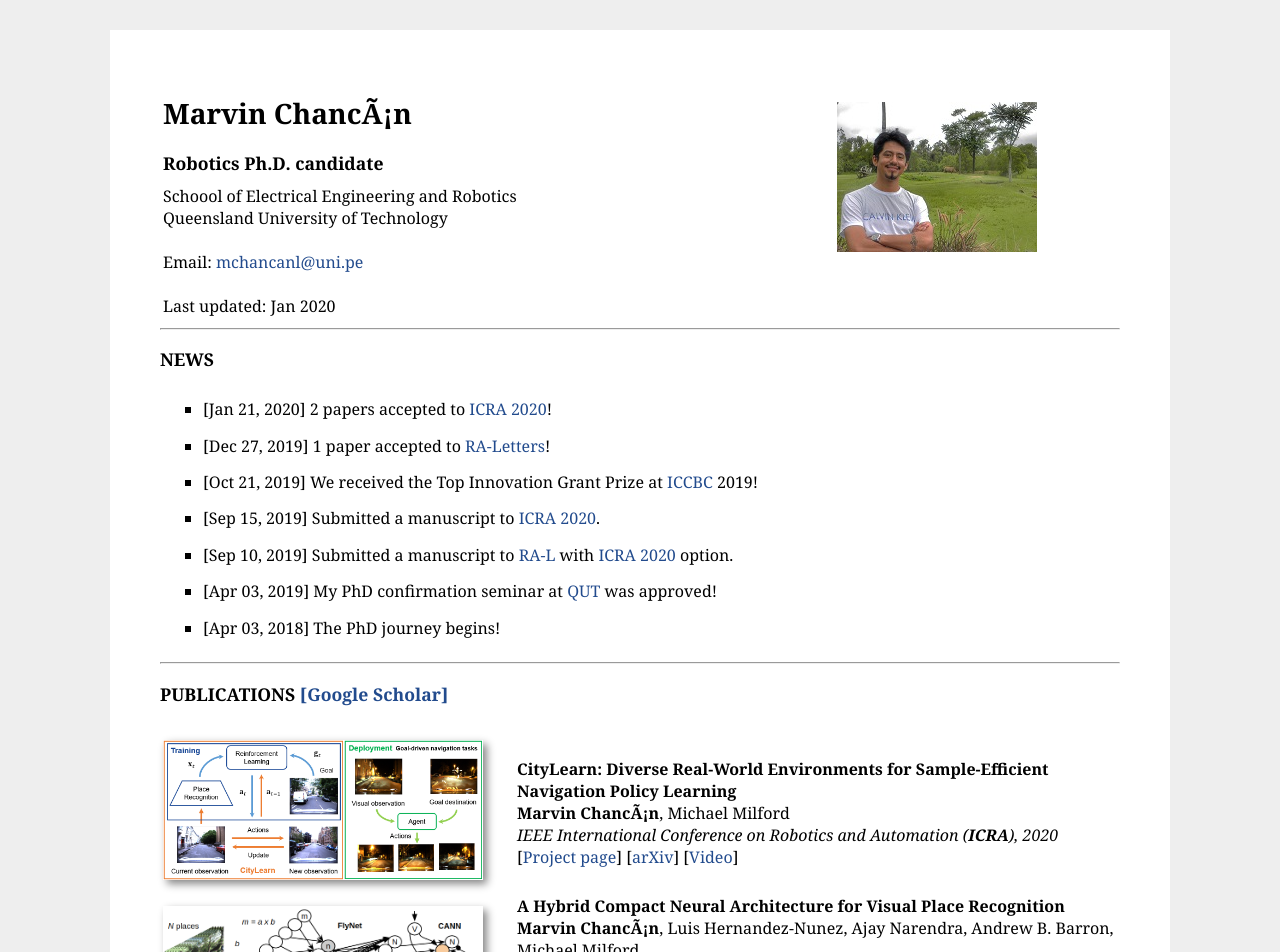
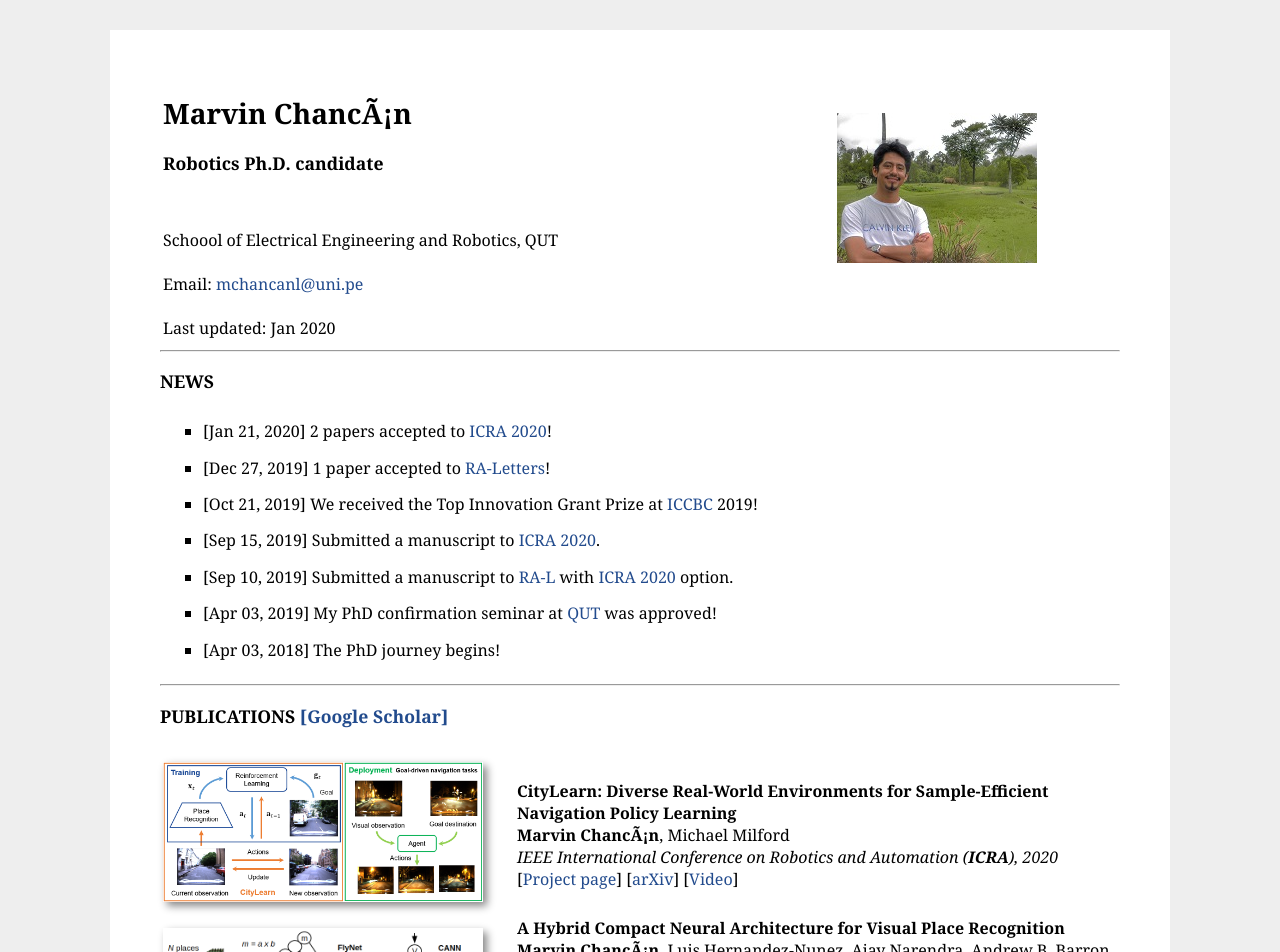
Before and after one commit to mchancan/mchancan.github.io, a Jekyll site: the page built from index.html, in a window 1280 px wide. Shown: the top 952 px of the page. Built offline with Jekyll 4.4.1, drawn with Linux system fonts in a browser that asks for light colours.

Commit message:
Update index.html

```diff
--- a/index.html
+++ b/index.html
@@ -9,8 +9,9 @@ title: MV
 			</br>
 			<h1>Marvin Chancán</h1>
 			<h3>Robotics Ph.D. candidate</h3>
-			Schoool of Electrical Engineering and Robotics </br>
-			Queensland University of Technology </br>
+			</br>
+			</br>
+			Schoool of Electrical Engineering and Robotics, QUT </br>
 			</br>
 			Email: <a href="mailto:mchancanl@uni.pe">mchancanl@uni.pe</a><br>
 			</br>
```
